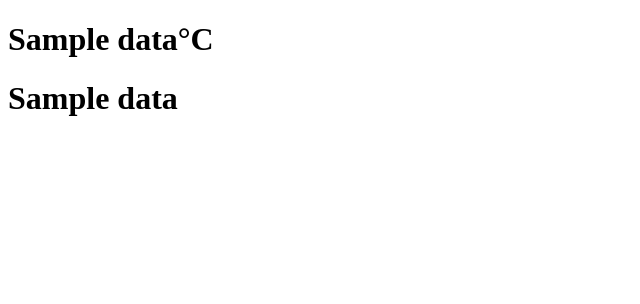
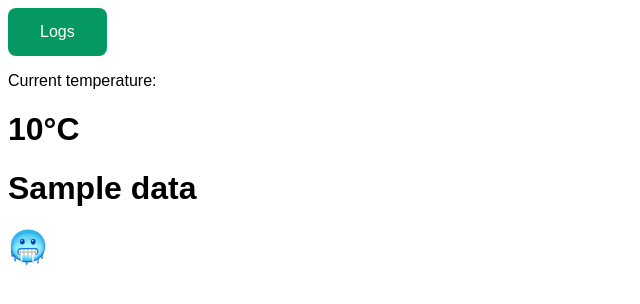
Before and after one commit to danedstromkyh/Systemintegration_API, a Python web app: template templates/index.html in a window 1280 px wide. Shown: the top 304 px of the page, without its empty margins (0-640 px from the left). Run offline with Jinja, Linux system fonts and the light colour scheme; the template is opened without the code that fills it: most values are stand-ins (such as "Sample title", 1, 10 or a date in 2020).

Commit message:
Added CSS and other styling

```diff
--- /dev/null
+++ b/static/main.css
@@ -0,0 +1,38 @@
+#customers {
+  font-family: Arial, Helvetica, sans-serif;
+  border-collapse: collapse;
+  width: 100%;
+}
+
+#customers td, #customers th {
+  border: 1px solid #ddd;
+  padding: 8px;
+}
+
+#customers tr:nth-child(even){background-color: #f2f2f2;}
+
+#customers tr:hover {background-color: #ddd;}
+
+#customers th {
+  padding-top: 12px;
+  padding-bottom: 12px;
+  text-align: left;
+  background-color: #04AA6D;
+  color: white;
+}
+
+.button {
+    background-color: #059862; /* Green */
+    border: none;
+    color: white;
+    padding: 15px 32px;
+    text-align: center;
+    text-decoration: none;
+    display: inline-block;
+    font-size: 16px;
+    border-radius: 8px;
+}
+
+* {
+    font-family: Arial, Helvetica, sans-serif;
+}
--- a/templates/index.html
+++ b/templates/index.html
@@ -3,11 +3,32 @@
 <head>
     <meta charset="UTF-8">
     <title>First page</title>
+    <link rel="stylesheet" href="{{ url_for('static', filename='main.css') }}"/>
+
 </head>
 <body>
 
-    <h1> {{ data[1] }}°C</h1>
+    <form action="{{ url_for('view_data_log') }}">
+        <input class=button type="submit" value="Logs" />
+    </form>
+
+
+
+    <p>Current temperature: </p>
+    <h1> {{ temp }}°C</h1>
     <h1> {{ data[2] }}</h1>
+
+    {% if data[1] is none %}
+        <p>No values to display. Listening to MQTT...</p>
+
+    {% endif %}
+
+    {% if temp > 20 %}
+        <h1>🔥</h1>
+    {% endif %}
+    {% if temp < 20 %}
+        <h1>🥶</h1>
+    {% endif %}
 
 
 </body>
```
Also changed, not shown: app.py (+15 -10 lines), templates/log.html (+6 -23 lines).
